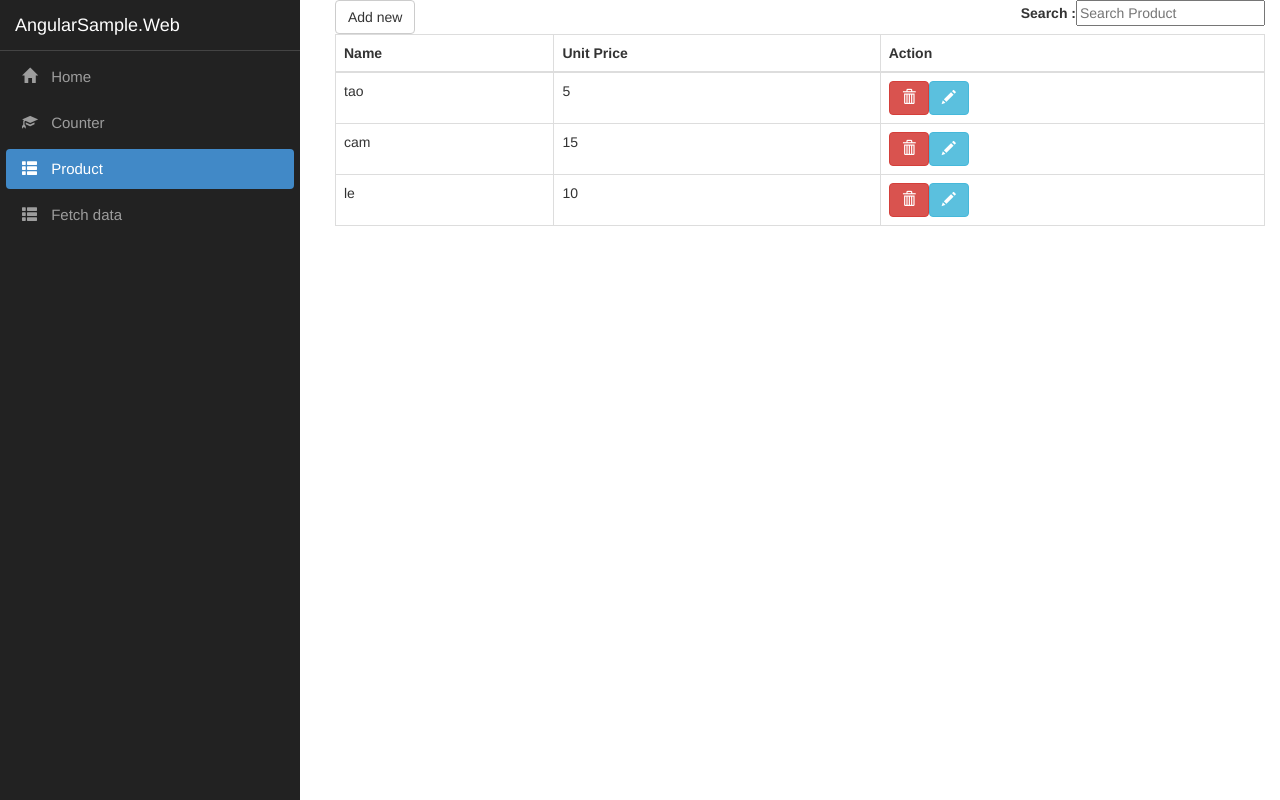
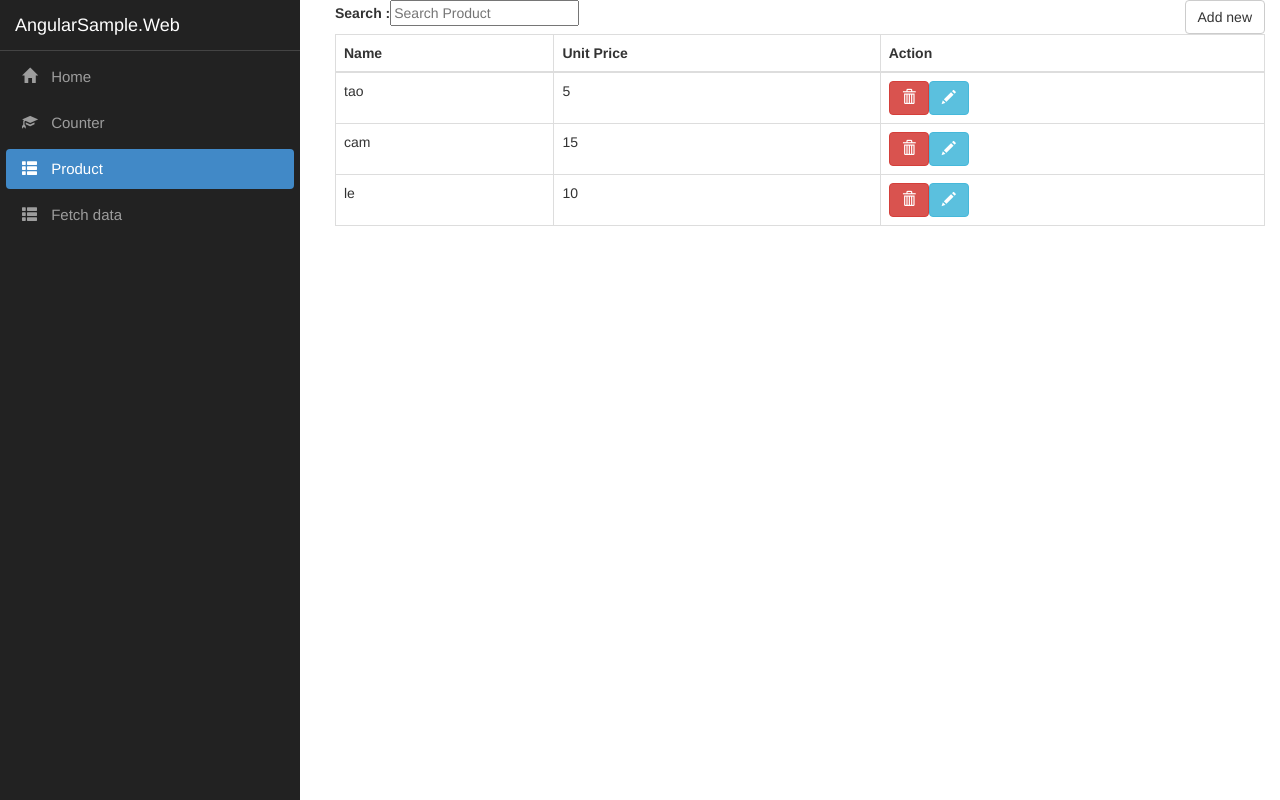
Before and after one commit to sonbua/Angular-5-Sample, an Angular app in the folder src/AngularSample.Web/ClientApp/: page /product in a window 1280 px wide. Built offline with nearby package versions, Linux system fonts and the light colour scheme; data requests are answered from the project's data file.

Commit message:
Move search box to the left.

```diff
--- a/src/AngularSample.Web/ClientApp/src/app/product/product-list/product-list.component.html
+++ b/src/AngularSample.Web/ClientApp/src/app/product/product-list/product-list.component.html
@@ -1,14 +1,14 @@
 <div class="row">
   <div class="col-sm-6">
-    <a class="btn btn-default" routerLink="/add-product">Add new</a>
-  </div>
-  <div class="col-sm-6">
-    <form action="#" class="text-right">
+    <form action="#" class="text-left">
       <label for="SearchProduct">
         Search :
       </label>
       <input id="SearchProduct" placeholder="Search Product" type="text" [formControl]="queryControl">
     </form>
+  </div>
+  <div class="col-sm-6 text-right">
+    <a class="btn btn-default" routerLink="/add-product">Add new</a>
   </div>
 </div>
 <table class="table table-bordered">
```
